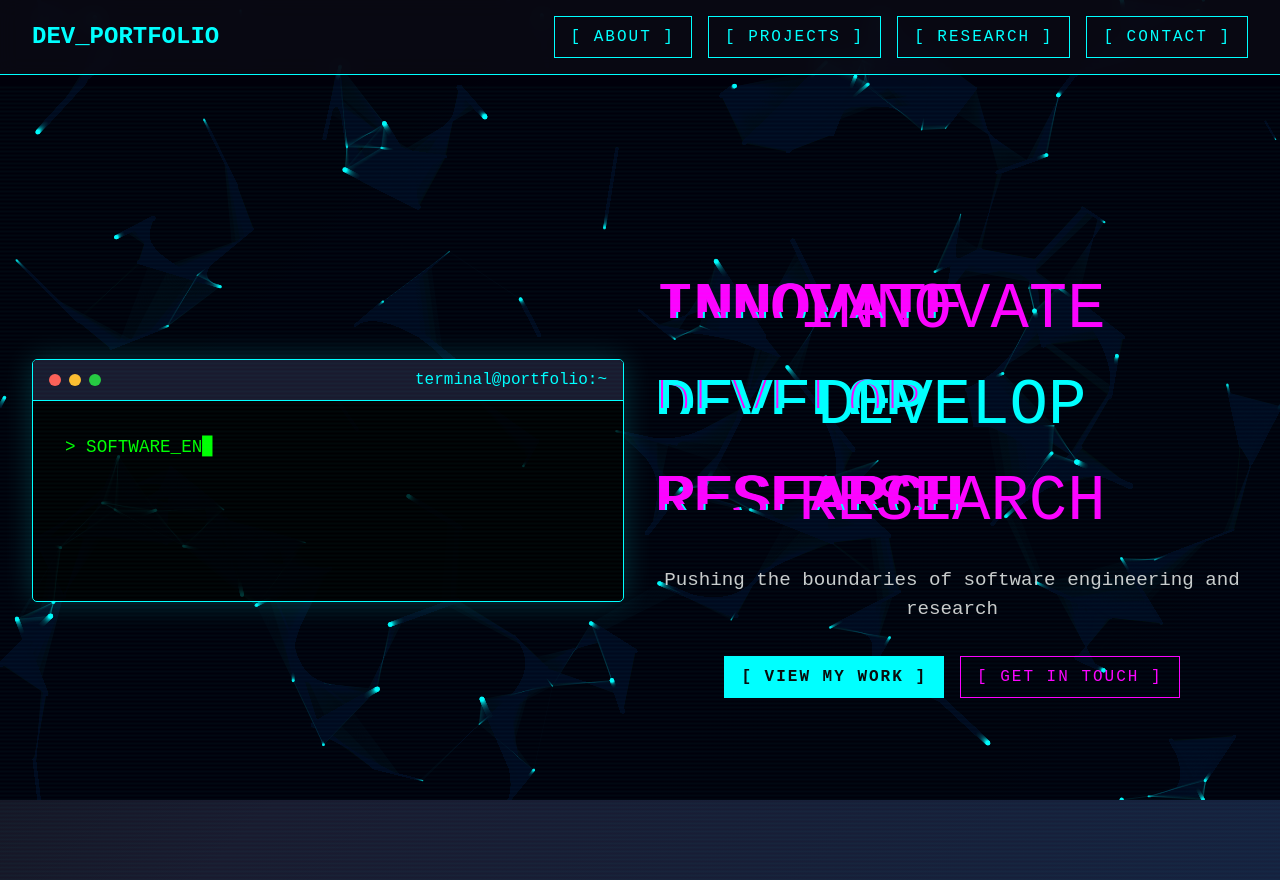
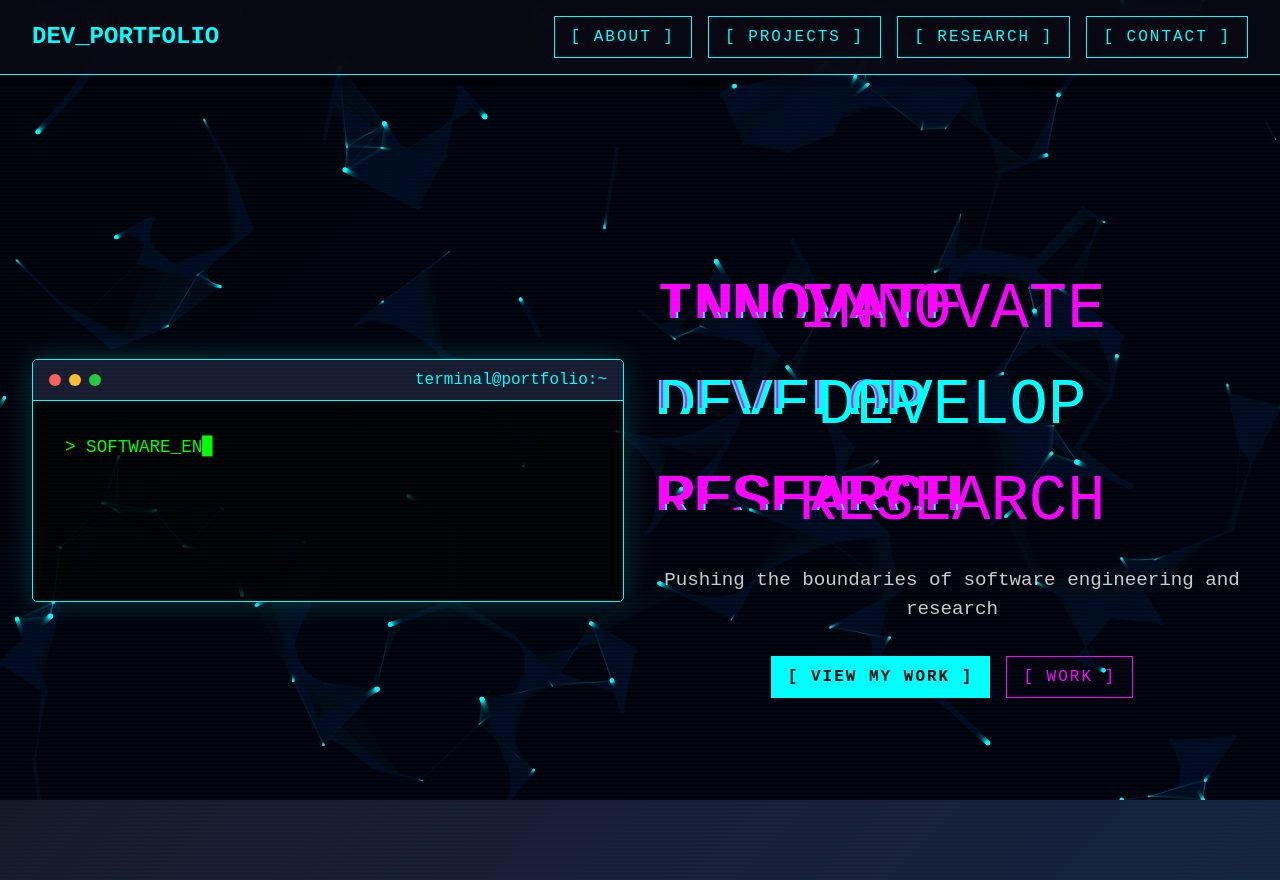
Before and after one commit to sandileSiwundla/Portfolio, a Next.js app in the folder my-portfolio/: page / in a window 1280 px wide. Built offline with nearby package versions, Linux system fonts and the light colour scheme.

Commit message:
CHangning buttons

```diff
--- a/my-portfolio/app/page.tsx
+++ b/my-portfolio/app/page.tsx
@@ -1,3 +1,5 @@
+'use client';
+
 import { useState, useEffect, useRef } from 'react';
 import './LandingPage.css';
 
@@ -20,7 +22,7 @@ const LandingPage = () => {
     '> LOADING DEVELOPER_PROFILE...',
     '> WELCOME TO MY DIGITAL_REALM',
     '> SOFTWARE_ENGINEER || RESEARCHER',
-    '> READY FOR COLLABORATION...'
+    '> READY FOR...'
   ];
 
   useEffect(() => {
@@ -175,7 +177,7 @@ const LandingPage = () => {
                 className="cyber-button secondary"
                 onClick={() => scrollToSection('contact')}
               >
-                [ GET IN TOUCH ]
+                [ WORK ]
               </button>
             </div>
           </div>
```
